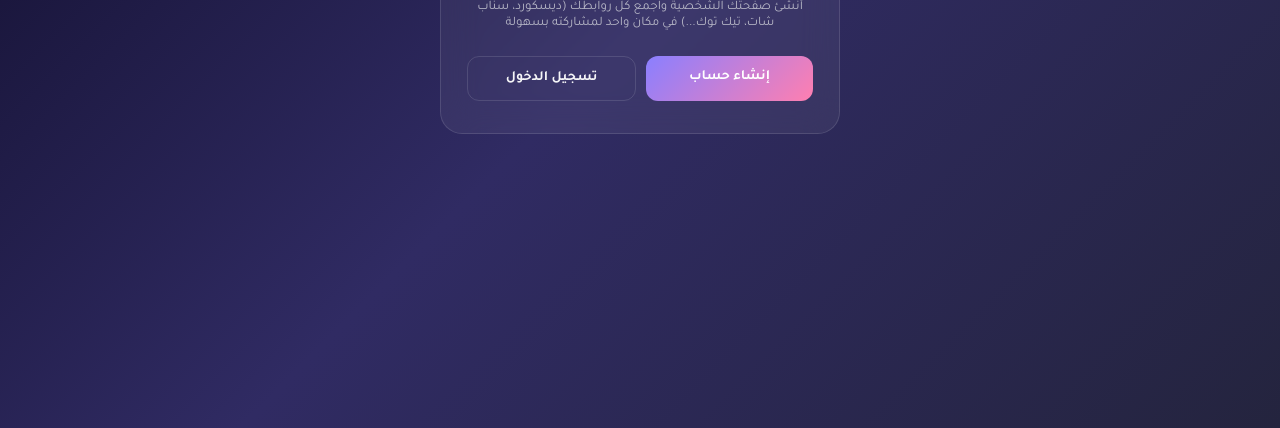
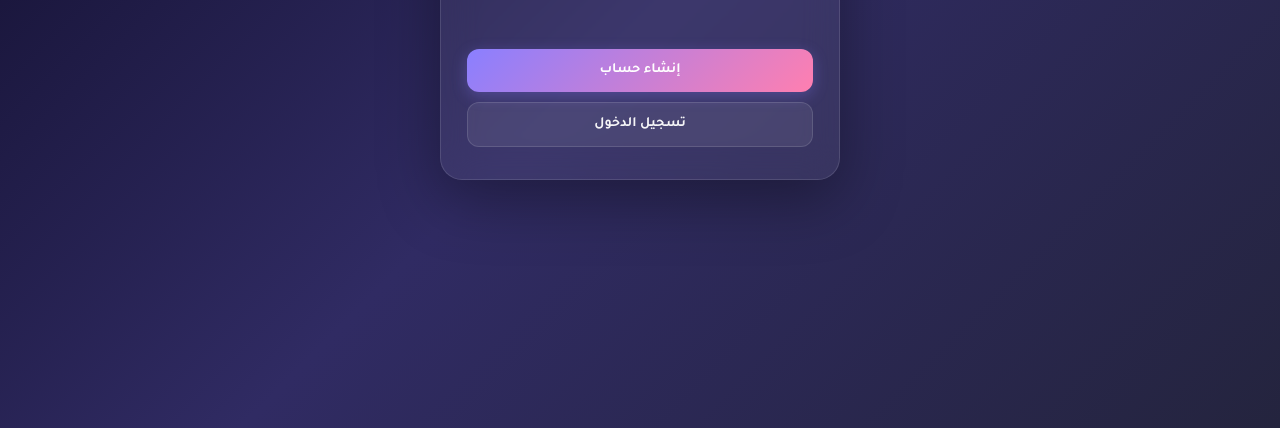
Before and after one commit to heeemo2/NoL, a website: page public/index.html in a window 1280 px wide. Shown: the part 372-800 px from the top of the page. Drawn offline with Linux system fonts and the light colour scheme.

Commit message:
Update style.css

```diff
--- a/public/css/style.css
+++ b/public/css/style.css
@@ -34,10 +34,10 @@
   padding: 0;
 }
 
-/* الهيدر العلوي - اسم الموقع في المنتصف تماماً */
+/* هيدر الموقع الموحد - اسم الموقع في المنتصف تماماً بكل الصفحات */
 .site-header {
   width: 100%;
-  background: rgba(15, 13, 26, 0.7);
+  background: rgba(15, 13, 26, 0.8);
   backdrop-filter: blur(12px);
   -webkit-backdrop-filter: blur(12px);
   border-bottom: 1px solid rgba(255, 255, 255, 0.08);
@@ -60,7 +60,88 @@
   text-decoration: none;
 }
 
-/* حاوية الصفحة الرئيسية وسط الشاشة */
+/* تنسيق صفحة الهبوط index */
+.auth-page {
+  flex: 1;
+  display: flex;
+  align-items: center;
+  justify-content: center;
+  width: 100%;
+  padding: 20px 16px;
+  margin: auto;
+}
+
+.auth-card {
+  width: 100%;
+  max-width: 440px;
+  background: var(--card-bg);
+  border: 1px solid var(--card-border);
+  border-radius: 24px;
+  padding: 40px 28px;
+  backdrop-filter: blur(18px);
+  -webkit-backdrop-filter: blur(18px);
+  display: flex;
+  flex-direction: column;
+  align-items: center;
+  text-align: center;
+  box-shadow: 0 20px 60px rgba(0, 0, 0, 0.35);
+}
+
+.auth-logo {
+  font-size: 32px;
+  font-weight: 800;
+  background: linear-gradient(135deg, var(--accent), var(--accent-2));
+  -webkit-background-clip: text;
+  -webkit-text-fill-color: transparent;
+  margin-bottom: 12px;
+  letter-spacing: 2px;
+}
+
+.auth-subtitle {
+  font-size: 14px;
+  color: var(--text-sub);
+  margin-bottom: 28px;
+  line-height: 1.7;
+}
+
+.landing-links {
+  display: flex;
+  flex-direction: column;
+  gap: 12px;
+  width: 100%;
+}
+
+.landing-links a {
+  display: flex;
+  align-items: center;
+  justify-content: center;
+  width: 100%;
+  padding: 14px;
+  border-radius: 14px;
+  font-size: 15px;
+  font-weight: 600;
+  text-decoration: none;
+  transition: transform 0.15s ease, opacity 0.15s ease;
+}
+
+.landing-links a.primary {
+  background: linear-gradient(135deg, var(--accent), var(--accent-2));
+  color: #fff;
+  box-shadow: 0 4px 15px rgba(138, 127, 255, 0.3);
+}
+
+.landing-links a.ghost {
+  background: var(--link-bg);
+  border: 1px solid var(--card-border);
+  color: var(--text-main);
+}
+
+.landing-links a:hover {
+  transform: translateY(-2px);
+  opacity: 0.95;
+}
+
+/* تنسيق صفحة البروفايل profile */
 .page {
   width: 100%;
   max-width: 460px;
@@ -167,7 +248,7 @@
   padding: 20px 0;
 }
 
-/* الفوتر في الأسفل تماماً */
+/* الفوتر العام في أسفل الصفحة تماماً */
 .footer {
   font-size: 13px;
   color: var(--text-sub);
@@ -185,7 +266,7 @@
 }
 
 @media (max-width: 380px) {
-  .card {
+  .card, .auth-card {
     padding: 28px 18px 22px;
   }
 }
```
